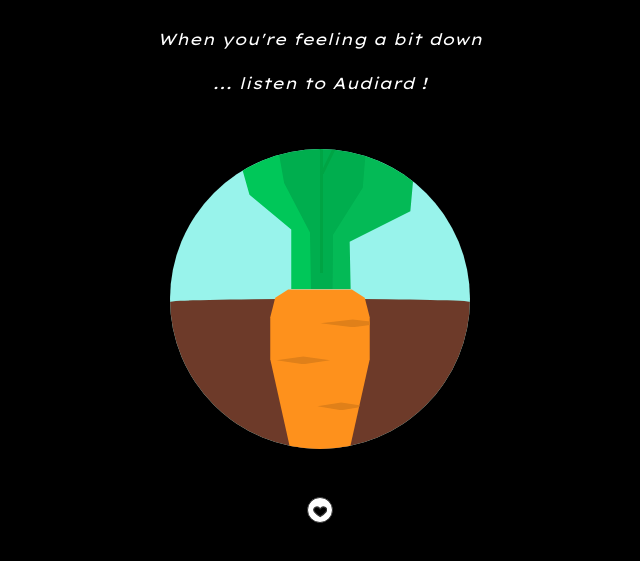
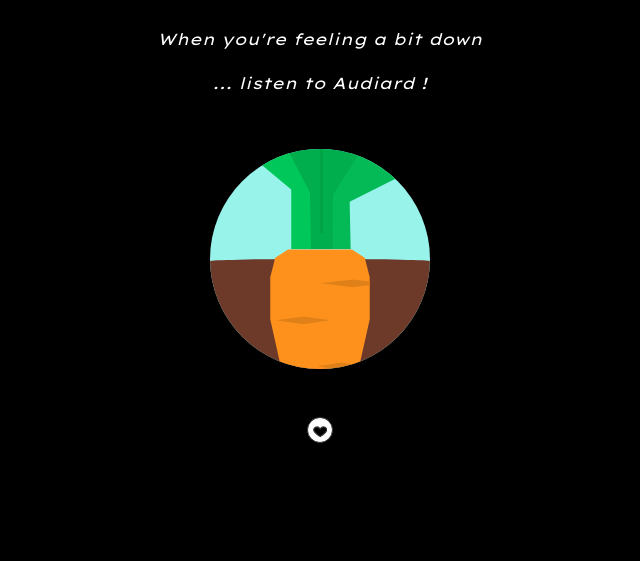
Before and after one commit to deepblueboard/alex_birthday, a plain HTML site: page index.html in a window 1280 px wide. Shown: the part 91-652 px from the top of the page, without its empty margins (320-960 px from the left). Drawn offline with Linux system fonts and the light colour scheme; a web font is replaced by a local one.

Commit message:
Resize garden

```diff
--- a/style.css
+++ b/style.css
@@ -9,8 +9,8 @@
 /* si tu veux agrandir/réduire globalement : modifie seulement width ici */
 
 .garden {
-  width: 300px;       /* largeur = hauteur */
-  height: 300px;
+  width: 220px;       /* largeur = hauteur */
+  height: 220px;
   position: relative;
   background-color: rgb(152,243,235);
   overflow: hidden;
```
